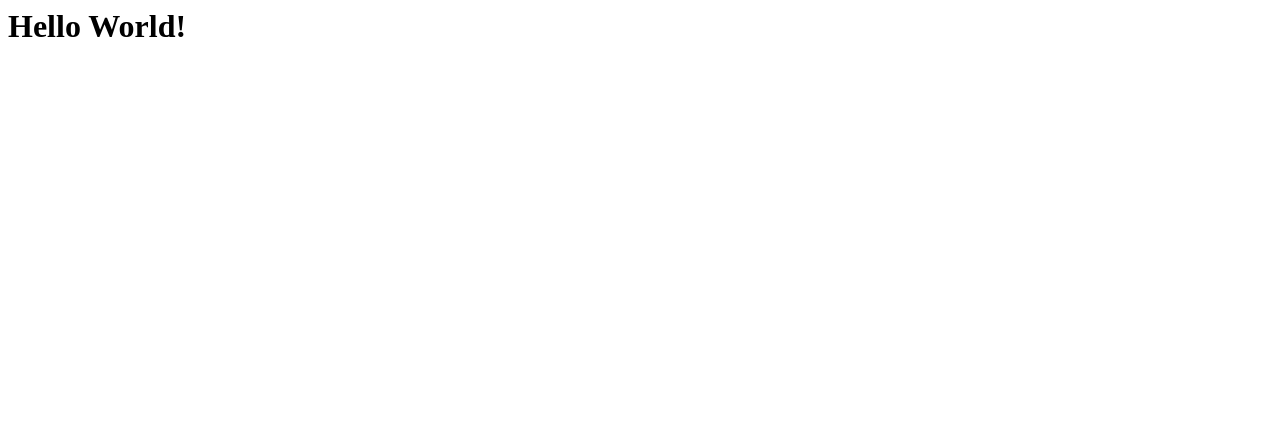
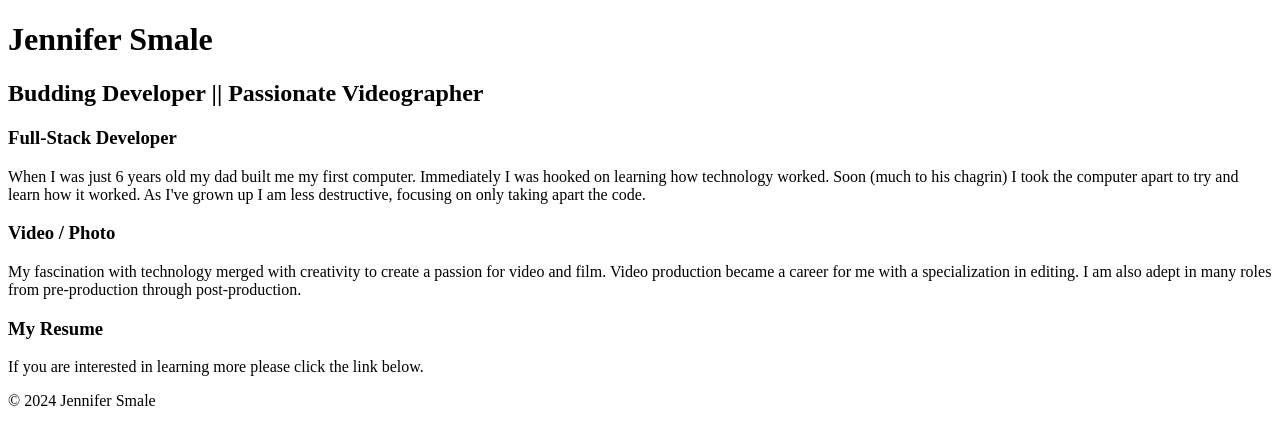
Before and after one commit to JSmale7/JSmale7.github.io, a plain HTML site: page index.html in a window 1280 px wide. Drawn offline with Linux system fonts and the light colour scheme.

Commit message:
add css and file structure

```diff
--- a/index.html
+++ b/index.html
@@ -1 +1,46 @@
-<h1>Hello World!</h1>
+<!DOCTYPE html>
+<html lang="en">
+<head>
+    <meta charset="UTF-8">
+    <meta name="viewport" content="width=device-width, initial-scale=1.0">
+    <title>Document</title>
+</head>
+
+<body>
+    <header>
+        <h1>Jennifer Smale</h1>
+        <h2> Budding Developer || Passionate Videographer </h2>
+    </header>
+
+    <nav>
+
+    </nav>
+
+    <div>
+        <h3>Full-Stack Developer</h3>
+        <p>
+            When I was just 6 years old my dad built me my first computer. Immediately I was hooked on learning how technology worked. Soon (much to his chagrin) I took the computer apart to try and learn how it worked. As I've grown up I am less destructive, focusing on only taking apart the code.
+            <a></a>
+        </p>
+    </div>
+
+    <div>
+        <h3>Video / Photo</h3>
+        <p>
+            My fascination with technology merged with creativity to create a passion for video and film. Video production became a career for me with a specialization in editing. I am also adept in many roles from pre-production through post-production.
+            <a></a>
+        </p>
+    </div>
+
+    <div>
+        <h3>My Resume</h3>
+        <p>
+            If you are interested in learning more please click the link below.
+            <a></a>
+        </p>
+    </div>
+
+    <footer>&copy 2024 Jennifer Smale</footer>
+
+</body>
+</html>
```
Also changed, not shown: css/main-style.css (added), 1 other file.
